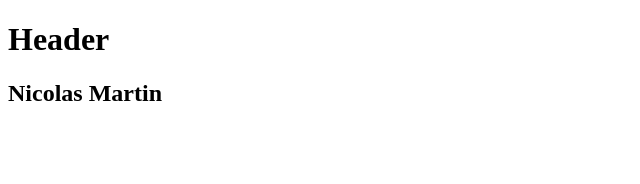
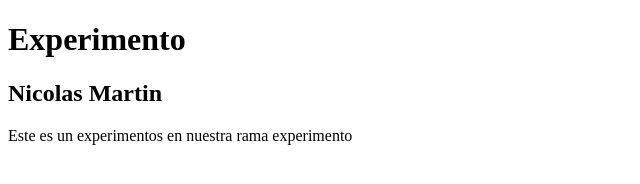
Before and after one commit to NicoMartin16/portafolio, a plain HTML site: page index.html in a window 1280 px wide. Shown: the whole page, without its empty margins (0-640 px from the left). Drawn offline with Linux system fonts and the light colour scheme.

Commit message:
Agregamos texto de experimento

```diff
--- a/index.html
+++ b/index.html
@@ -8,11 +8,15 @@
 </head>
 <body>
     <header>
-        <h1>Header</h1>
+        <h1>Experimento</h1>
     </header>
     <div class="container">
         <h2>Nicolas Martin</h2>
     </div>
 
+    <footer>
+        <p>Este es un experimentos en nuestra rama experimento</p>
+    </footer>
+
 </body>
 </html>
```
